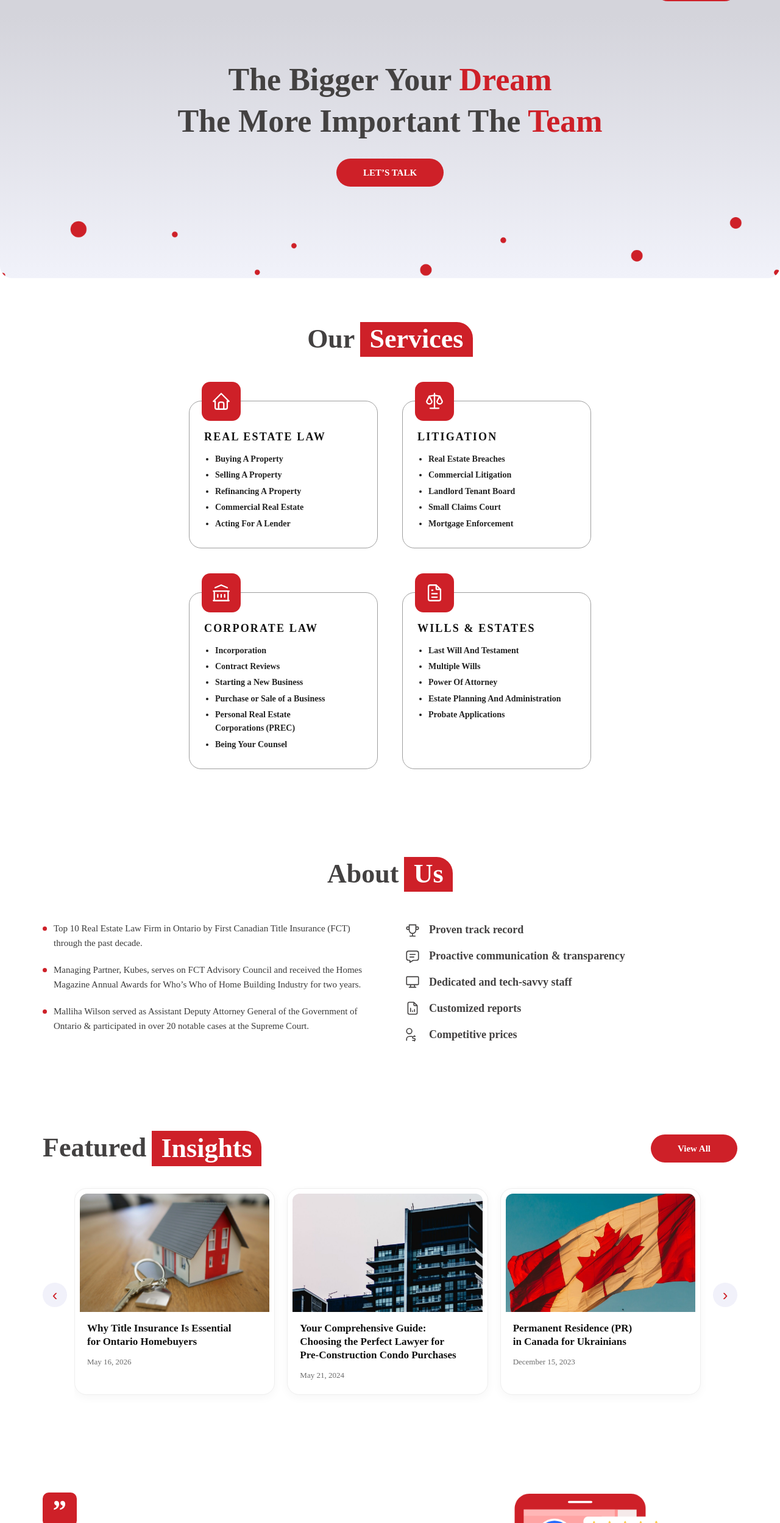
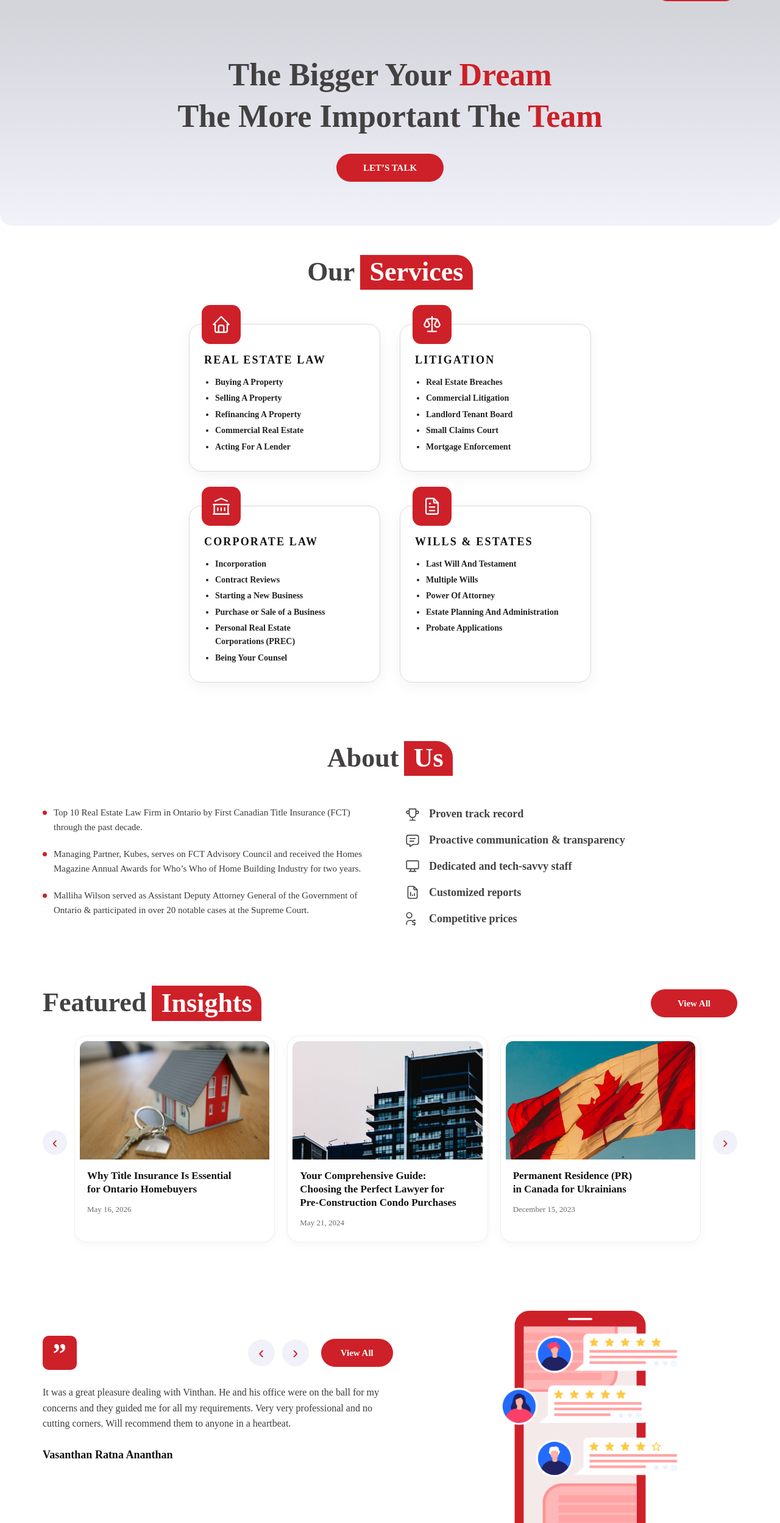
Before and after one commit to saru29/navawilson, an Astro site: page / in a window 1280 px wide. Shown: the part 63-2560 px from the top of the page at 61% size. Built offline with nearby package versions, Linux system fonts and the light colour scheme; Astro itself is replaced by a stand-in of ours.

Commit message:
Tighten spacing and drop the hero dots
Caps Elementor's percentage paddings, shrinks section, card and footer
gaps, removes the bubbles from the homepage hero, and moves the review
controls beside the quote mark.

Co-Authored-By: Claude Opus 5.5 <noreply@anthropic.com>

```diff
--- a/src/components/Footer.astro
+++ b/src/components/Footer.astro
@@ -62,7 +62,7 @@ const contact = [
 
 <style>
   .footer {
-    padding-block: 64px 32px;
+    padding-block: 48px 32px;
     font-size: 14px;
     color: var(--color-text);
   }
--- a/src/components/PostCarousel.astro
+++ b/src/components/PostCarousel.astro
@@ -31,7 +31,7 @@ const posts = Astro.props.slugs.map((slug) => all.find((p) => p.id === slug)).fi
     display: flex;
     align-items: center;
     gap: 12px;
-    margin-top: 32px;
+    margin-top: 20px;
   }
 
   .track {
--- a/src/components/home/Hero.astro
+++ b/src/components/home/Hero.astro
@@ -1,8 +1,4 @@
----
-import bubbles from '../../assets/home/bubbles.png';
----
-
-<section class="hero" style={`--bubbles: url(${bubbles.src})`}>
+<section class="hero">
   <div class="container">
     <h1>
       <span>The Bigger Your <em>Dream</em></span>{' '}
@@ -14,11 +10,9 @@ import bubbles from '../../assets/home/bubbles.png';
 
 <style>
   .hero {
-    padding: 72px 0 150px;
+    padding: 64px 0 72px;
     text-align: center;
-    background:
-      var(--bubbles) center bottom / 100% auto no-repeat,
-      linear-gradient(#d4d4db, #f1f2fa);
+    background: linear-gradient(#d4d4db, #f1f2fa);
     border-radius: 0 0 var(--radius-card) var(--radius-card);
   }
 
@@ -44,7 +38,7 @@ import bubbles from '../../assets/home/bubbles.png';
 
   @media (max-width: 767px) {
     .hero {
-      padding: 48px 0 90px;
+      padding: 40px 0 48px;
     }
   }
 </style>
--- a/src/components/home/Services.astro
+++ b/src/components/home/Services.astro
@@ -77,17 +77,24 @@ const services = [
     list-style: none;
     display: grid;
     grid-template-columns: repeat(2, minmax(0, 1fr));
-    gap: 72px 40px;
+    gap: 56px 32px;
     max-width: 660px;
-    margin: 72px auto 0;
+    margin: 56px auto 0;
     padding: 0;
   }
 
   .card {
     position: relative;
     padding: 48px 24px 28px;
-    border: 1px solid #9e9e9e;
+    border: 1px solid var(--color-border);
     border-radius: var(--radius-card);
+    box-shadow: 0 6px 24px rgb(0 0 0 / 0.05);
+    transition: transform 0.2s, box-shadow 0.2s;
+  }
+
+  .card:hover {
+    transform: translateY(-3px);
+    box-shadow: 0 12px 32px rgb(0 0 0 / 0.08);
   }
 
   .icon {
--- a/src/components/home/Testimonials.astro
+++ b/src/components/home/Testimonials.astro
@@ -19,10 +19,17 @@ const reviews = [
 <section class="section">
   <div class="container grid">
     <div class="quotes">
-      <svg class="mark" width="56" height="56" viewBox="0 0 56 56" aria-hidden="true">
-        <rect width="56" height="56" rx="10" fill="var(--color-primary)" />
-        <text x="28" y="48" text-anchor="middle" font-size="48" font-weight="700" fill="#fff" font-family="Georgia, serif">”</text>
-      </svg>
+      <div class="head">
+        <svg class="mark" width="56" height="56" viewBox="0 0 56 56" aria-hidden="true">
+          <rect width="56" height="56" rx="10" fill="var(--color-primary)" />
+          <text x="28" y="48" text-anchor="middle" font-size="48" font-weight="700" fill="#fff" font-family="Georgia, serif">”</text>
+        </svg>
+        <div class="controls">
+          <button type="button" class="arrow prev" aria-label="Previous review">‹</button>
+          <button type="button" class="arrow next" aria-label="Next review">›</button>
+          <a href={GOOGLE_REVIEWS_URL} class="btn" target="_blank" rel="noopener">View All</a>
+        </div>
+      </div>
       <ul class="track" aria-label="Client reviews">
         {reviews.map((r) => (
           <li>
@@ -33,11 +40,6 @@ const reviews = [
           </li>
         ))}
       </ul>
-      <div class="controls">
-        <button type="button" class="arrow prev" aria-label="Previous review">‹</button>
-        <button type="button" class="arrow next" aria-label="Next review">›</button>
-        <a href={GOOGLE_REVIEWS_URL} class="btn" target="_blank" rel="noopener">View All</a>
-      </div>
     </div>
     <Image src={reviewsArt} alt="" width={420} densities={[1, 2]} class="art" />
   </div>
@@ -95,17 +97,22 @@ const reviews = [
     scrollbar-width: none;
   }
 
+  .head {
+    display: flex;
+    align-items: center;
+    justify-content: space-between;
+    gap: 16px;
+  }
+
   .controls {
     display: flex;
     align-items: center;
     gap: 12px;
-    margin-top: 32px;
   }
 
   .controls .btn {
-    margin-left: auto;
-    margin-right: auto;
-    padding-inline: 56px;
+    margin-left: 8px;
+    padding-inline: 32px;
   }
 
   .arrow {
--- a/src/styles/global.css
+++ b/src/styles/global.css
@@ -18,7 +18,7 @@
 
   --content-width: 1140px;
   --container-padding: 24px;
-  --section-space: 72px;
+  --section-space: 48px;
   --radius-card: 20px;
   --radius-panel: 32px;
 }
@@ -27,7 +27,7 @@
   :root {
     --fs-h1: 42px;
     --fs-h2: 36px;
-    --section-space: 56px;
+    --section-space: 40px;
   }
 }
 
@@ -36,7 +36,7 @@
     --fs-h1: 32px;
     --fs-h2: 30px;
     --fs-lead: 16px;
-    --section-space: 44px;
+    --section-space: 32px;
   }
 }
 
```
Also changed, not shown: docs/BUILD_GUIDE.md (+5 -2 lines), src/styles/elementor.css (+13 -3 lines), src/assets/home/bubbles.png (deleted).
